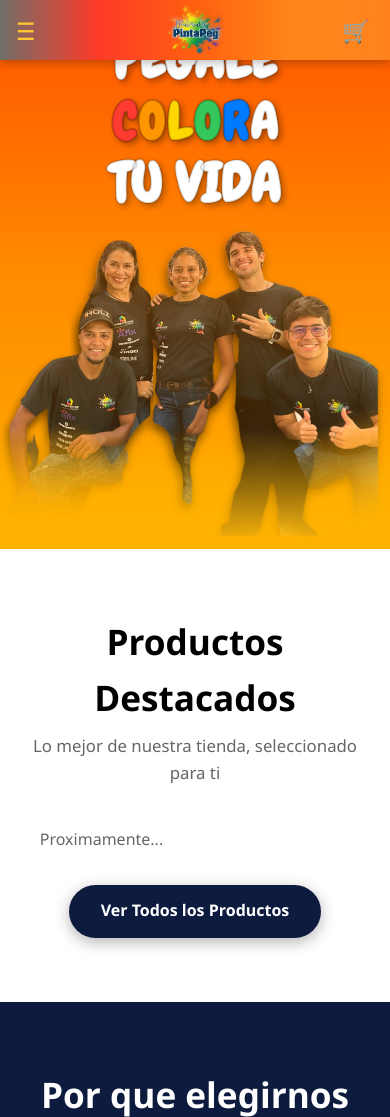
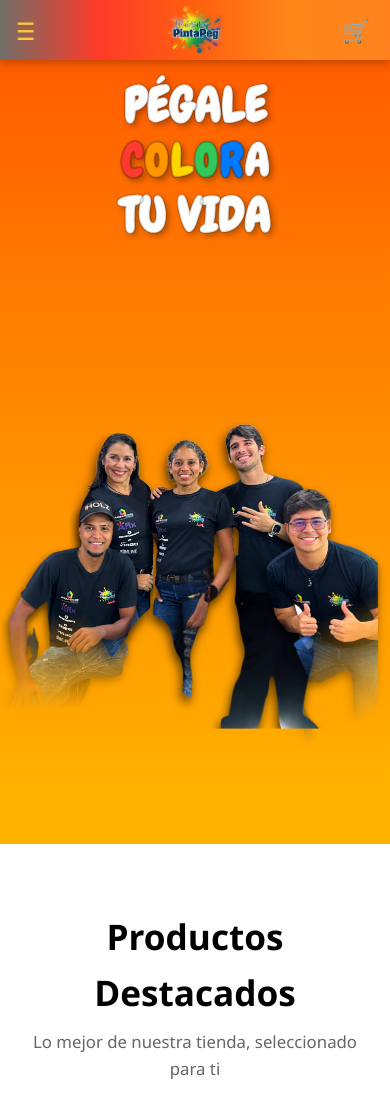
Before and after one commit to Hersil23/pintapeg, a PHP site: page / in a window 390 px wide. Shown: the top 1117 px of the page. Run offline with PHP 8.4, Linux system fonts and the light colour scheme; data comes from the database, SQL or seed files in the repository; data that the repository does not hold is empty; some libraries are stand-ins or nearby versions.

Commit message:
Fix hero responsive: padding navbar, texto suave, fade solo mobile, svh
- padding-top 80px mobile / 140px desktop para librar navbar fijo
- min-height 100svh mobile, max(620px, 80svh) desktop
- imagen responsive: height auto, min 280px, max 50svh
- clamp texto reducido a 10vw/9vw para escalado suave en tablets
- fade ::after solo en mobile, desactivado en desktop
- overlay eliminado (no aportaba, reducia legibilidad)

```diff
--- a/assets/css/components.css
+++ b/assets/css/components.css
@@ -208,14 +208,12 @@
 .hero-bg {
   position: relative;
   width: 100%;
-  min-height: 520px;
+  min-height: 100svh;
   background: linear-gradient(180deg, #FF5500 0%, #FF8C00 50%, #FFB300 100%);
   display: flex;
   flex-direction: column;
   align-items: center;
   overflow: hidden;
-  margin-bottom: 0;
-  padding-bottom: 0;
 }
 
 .hero-equipo-wrap {
@@ -223,6 +221,7 @@
   width: 100%;
   max-width: 480px;
   margin-top: auto;
+  overflow: hidden;
 }
 
 .hero-equipo-wrap::after {
@@ -239,7 +238,9 @@
 .hero-equipo {
   position: relative;
   width: 100%;
-  height: 320px;
+  height: auto;
+  min-height: 280px;
+  max-height: 50svh;
   object-fit: cover;
   object-position: top center;
   display: block;
@@ -247,15 +248,7 @@
 }
 
 .hero-overlay {
-  position: absolute;
-  inset: 0;
-  background: linear-gradient(
-    180deg,
-    rgba(255, 85, 0, 0.55) 0%,
-    rgba(255, 140, 0, 0.35) 50%,
-    rgba(255, 179, 0, 0.10) 100%
-  );
-  z-index: 2;
+  display: none;
 }
 
 .hero-content {
@@ -263,7 +256,7 @@
   z-index: 3;
   text-align: center;
   width: 100%;
-  padding: 30px 20px 15px;
+  padding: 80px 20px 20px;
 }
 
 .hero-title {
@@ -277,7 +270,7 @@
 
 .hero-line-top,
 .hero-line-bottom {
-  font-size: clamp(3rem, 14vw, 5rem);
+  font-size: clamp(3rem, 10vw, 4.5rem);
   color: #ffffff;
   -webkit-text-stroke: 2px rgba(0,0,0,0.15);
   text-shadow: 3px 3px 6px rgba(0,0,0,0.3);
@@ -285,7 +278,7 @@
 }
 
 .hero-line-color {
-  font-size: clamp(2.8rem, 13vw, 4.8rem);
+  font-size: clamp(2.8rem, 9vw, 4.2rem);
   display: flex;
   align-items: center;
   gap: 2px;
@@ -306,7 +299,7 @@
 @media (min-width: 769px) {
   .hero-bg {
     flex-direction: row;
-    min-height: 620px;
+    min-height: max(620px, 80svh);
     align-items: stretch;
   }
 
@@ -320,15 +313,21 @@
     margin-top: 0;
   }
 
+  .hero-equipo-wrap::after {
+    display: none;
+  }
+
   .hero-equipo {
     width: 100%;
     height: 100%;
+    min-height: unset;
+    max-height: unset;
   }
 
   .hero-content {
     text-align: left;
     width: 50%;
-    padding: 80px 0 80px 60px;
+    padding: 140px 0 80px 60px;
     display: flex;
     flex-direction: column;
     justify-content: center;
```
